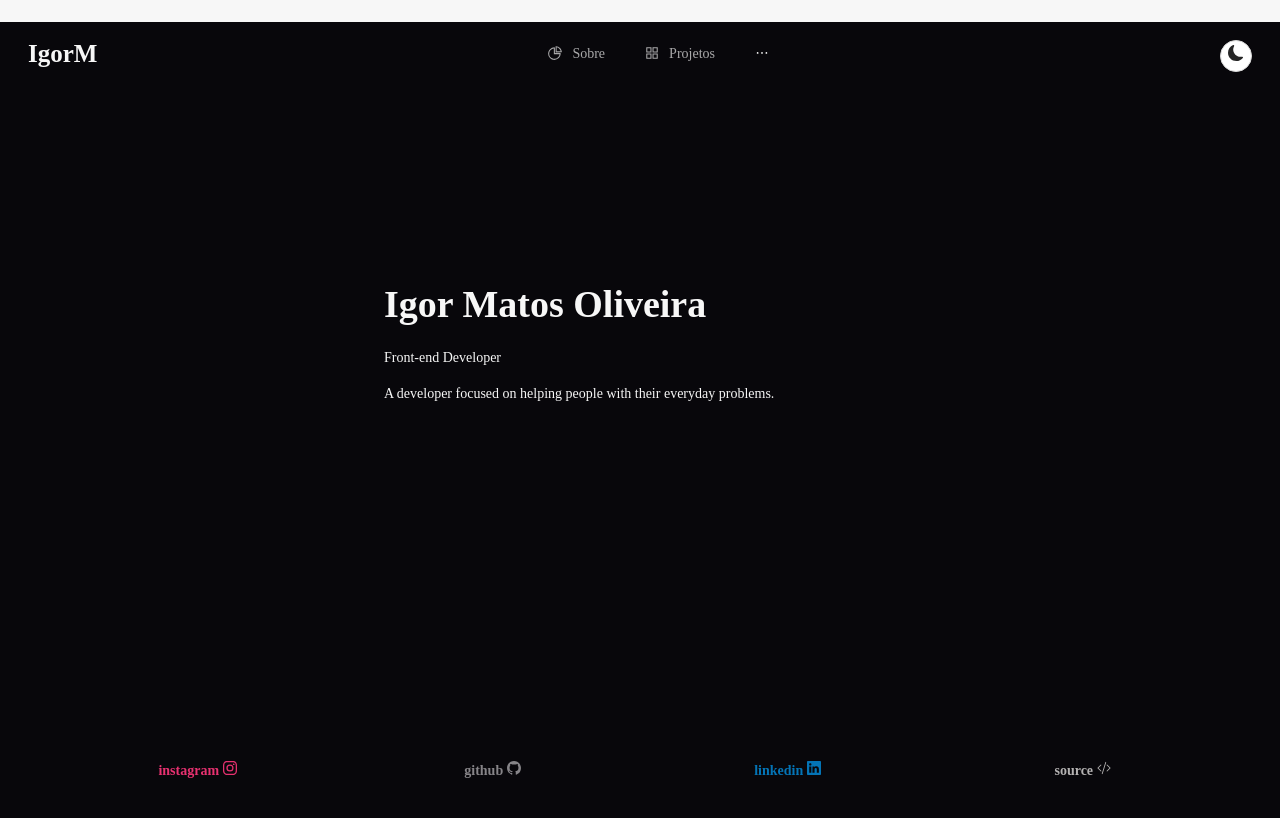
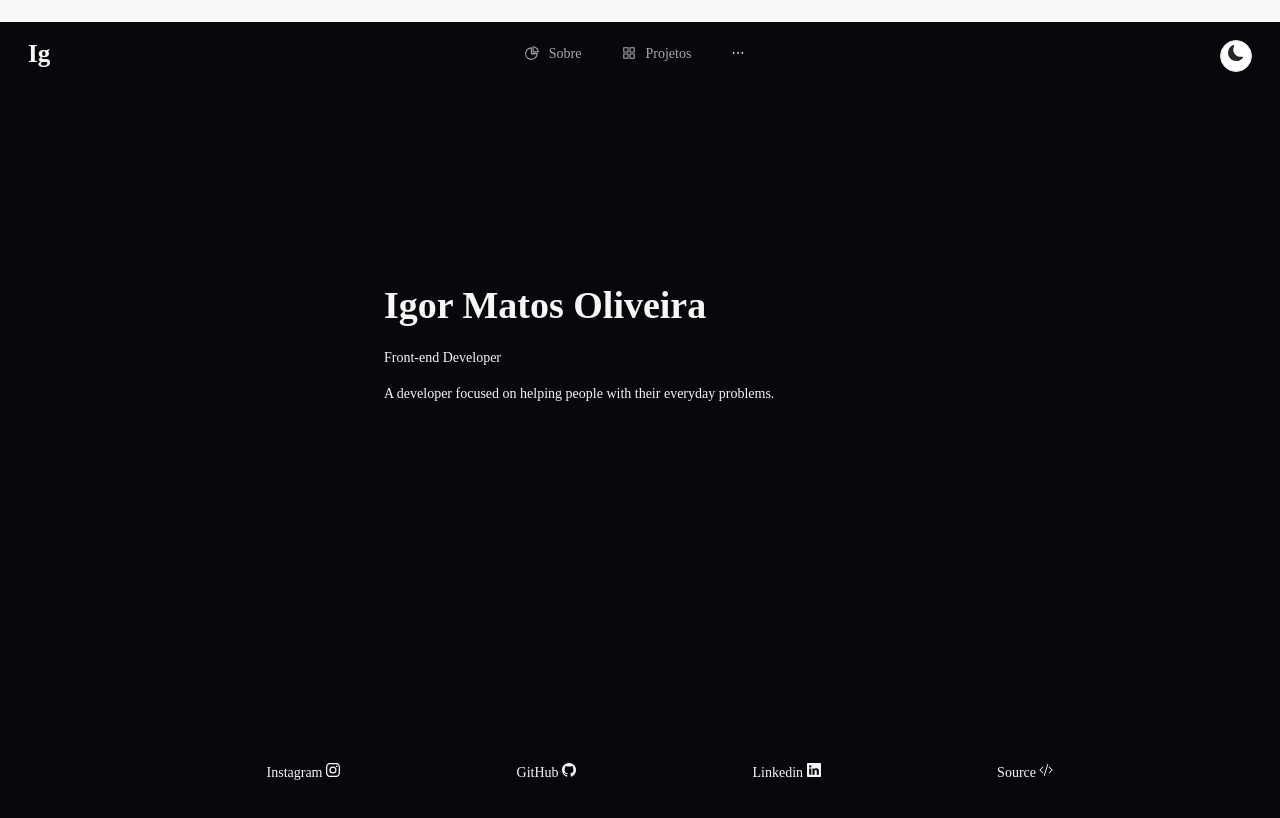
Before and after one commit to IgorM-Oliveira/Portfolio, a Next.js app: page / in a window 1280 px wide. Shown: the top 818 px of the page. Built offline with nearby package versions, Linux system fonts and the light colour scheme; some icons are missing.

Commit message:
actualize links

```diff
--- a/src/pages/index.js
+++ b/src/pages/index.js
@@ -34,20 +34,20 @@ export default function Home() {
     {name : 'instagram', logo: <BsInstagram/>, href: 'https://www.instagram.com/igorm_oli/', color: '#e73170'},
     {name : 'github', logo: <BsGithub/>, href: 'https://github.com/igorm-oliveira', color: '#868488'},
     {name : 'linkedin', logo: <BsLinkedin/>, href: 'https://www.linkedin.com/in/igorm-oliveira/', color: '#0474b6'},
-    {name : 'source', logo: <BsCodeSlash/>, href: '', color: '#b4b2b2'},
+    {name : 'source', logo: <BsCodeSlash/>, href: 'https://github.com/IgorM-Oliveira/Portfolio', color: '#b4b2b2'},
   ];
 
   return (
     <div>
       <Favicon url='../public/favicon.ico' />
       <Head>
-        <title>IgorM-Oliveira</title>
+        <title>Igor M Oliveira</title>
       </Head>
 
       <Layout style={{ minHeight: '100vh' }}>
         <Header className={`navbar ${mode}`}>
           <span className={'name'}>
-            IgorM
+            Ig
           </span>
           <Menu
             className={'menu'}
@@ -83,6 +83,7 @@ export default function Home() {
         </Content>
 
         <Footer className={mode} style={{ textAlign: 'center', bottom: 0}}>
+          {/*
           <List
             grid={{ column: 4 }}
             dataSource={data}
@@ -97,6 +98,21 @@ export default function Home() {
               </List.Item>
             )}
           />
+          */}
+          <ul style={{display: 'flex', justifyContent: 'space-evenly', listStyle: 'none'}}>
+            <li>
+              <a className={`insta ${mode}`} href={'https://www.instagram.com/igorm_oli/'}>Instagram <BsInstagram/></a>
+            </li>
+            <li>
+              <a className={`git ${mode}`} href={'https://github.com/igorm-oliveira'}>GitHub <BsGithub/></a>
+            </li>
+            <li>
+              <a className={`linke ${mode}`} href={'https://www.linkedin.com/in/igorm-oliveira/'}>Linkedin <BsLinkedin/></a>
+            </li>
+            <li>
+              <a className={`source ${mode}`} href={'https://github.com/IgorM-Oliveira/Portfolio'}>Source <BsCodeSlash/></a>
+            </li>
+          </ul>
         </Footer>
       </Layout>
     </div>
--- a/src/styles/global.css
+++ b/src/styles/global.css
@@ -223,10 +223,6 @@ html, body {
   background-color: #e5e5e5;
 }
 
-a {
-  text-decoration: none;
-}
-
 .container {
   padding: 50px;
   position: relative;
@@ -237,3 +233,27 @@ a {
   top: 30%;
   left: 30%;
 }
+
+.dark .insta, .light .git, .dark .linke, .light .source  {
+  color: #f7f7f7;
+}
+
+.light .insta, .light .git, .light .linke, .light .source {
+  color: #08070B;
+}
+
+.insta:hover {
+  color: #e73170;
+}
+
+.git:hover {
+  color: #868488;
+}
+
+.linke:hover {
+  color: #0474b6;
+}
+
+.source:hover {
+  color: #b4b2b2;
+}
```
